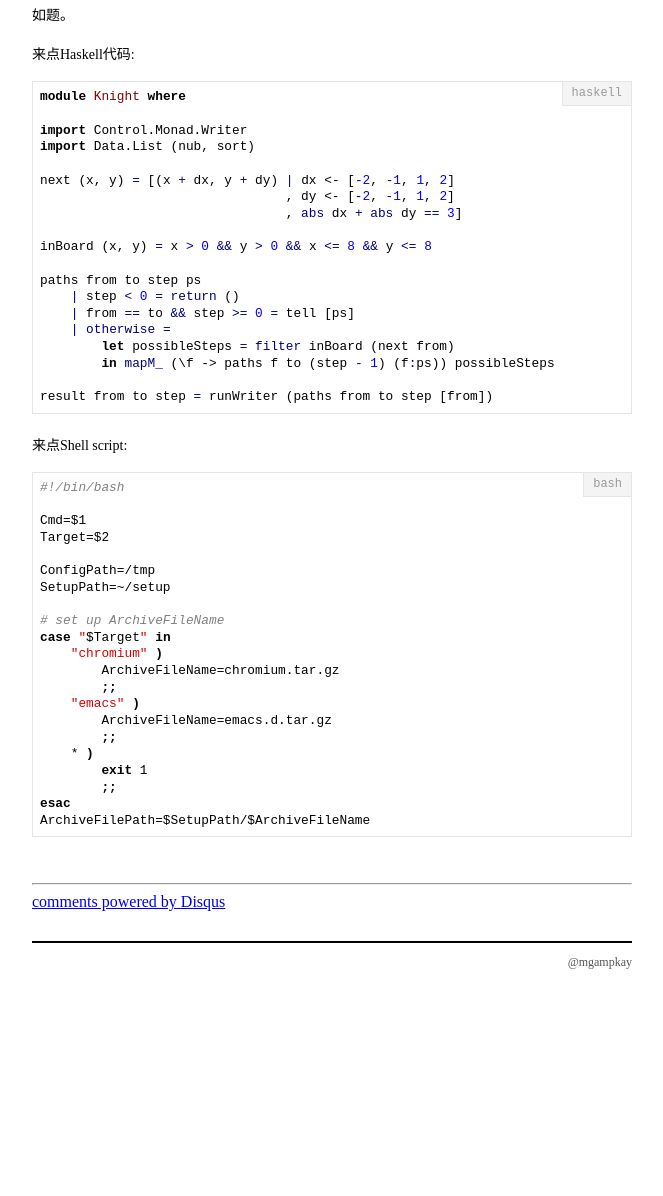
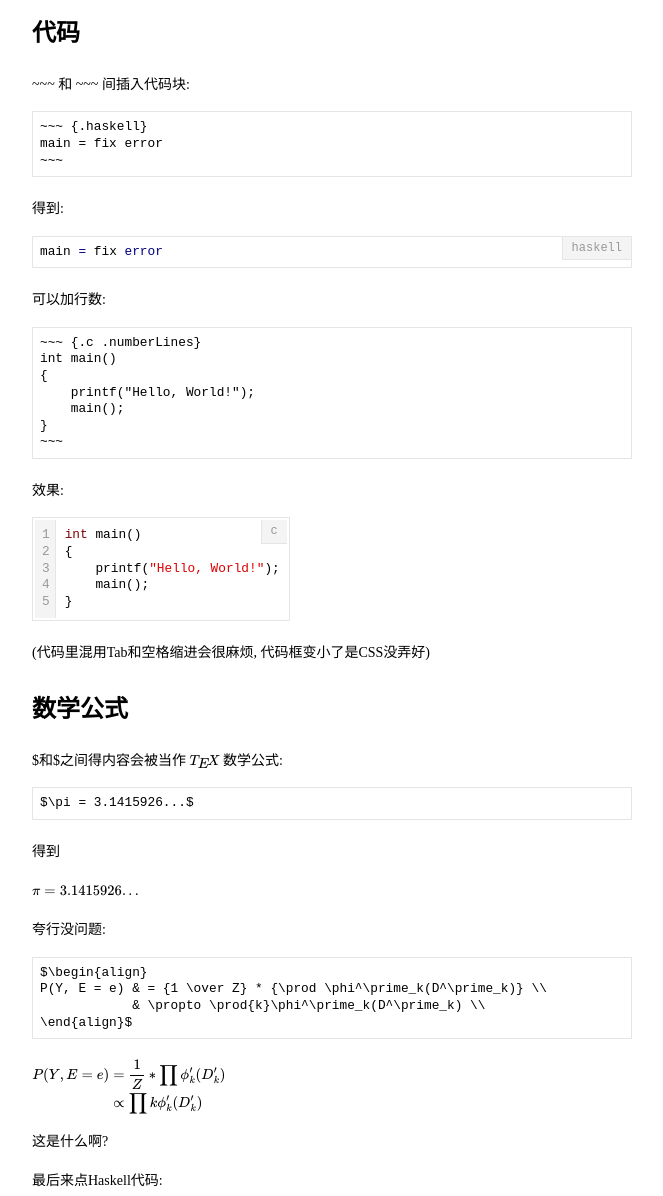
Before and after one commit to MgaMPKAy/mgampkay.github.com, a plain HTML site: page posts/2013-03-19-testing-hakyll-github-pages.html in a window 1280 px wide. Shown: the part 155-1351 px from the top of the page, without its empty margins (308-971 px from the left). Before the commit the page ends 1137 px from the top, so only its background shows below. Drawn offline with nearby package versions, Linux system fonts and the light colour scheme; some packages are replaced by stand-ins of ours; a script that the page names is missing.

Commit message:
Update testing post

```diff
--- a/posts/2013-03-19-testing-hakyll-github-pages.html
+++ b/posts/2013-03-19-testing-hakyll-github-pages.html
@@ -24,8 +24,46 @@
   <div class="info">March 19, 2013</div>
 
   <section>
-    <p>如题。</p>
-<p>来点Haskell代码:</p>
+    <h1 id="代码">代码</h1>
+<p>~~~ 和 ~~~ 间插入代码块:</p>
+<pre><code>~~~ {.haskell}
+main = fix error
+~~~</code></pre>
+<p>得到:</p>
+<pre class="sourceCode haskell"><code class="sourceCode haskell">main <span class="fu">=</span> fix <span class="fu">error</span></code></pre>
+<p>可以加行数:</p>
+<pre><code>~~~ {.c .numberLines}
+int main()
+{
+    printf(&quot;Hello, World!&quot;);
+    main();
+}
+~~~</code></pre>
+<p>效果:</p>
+<table class="sourceCode c numberLines"><tr class="sourceCode"><td class="lineNumbers"><pre>1
+2
+3
+4
+5
+</pre></td><td class="sourceCode"><pre><code class="sourceCode c"><span class="dt">int</span> main()
+{
+    printf(<span class="st">&quot;Hello, World!&quot;</span>);
+    main();
+}</code></pre></td></tr></table>
+<p>(代码里混用Tab和空格缩进会很麻烦, 代码框变小了是CSS没弄好)</p>
+<h1 id="数学公式">数学公式</h1>
+<p>$和$之间得内容会被当作 <span class="math">\(\TeX\)</span> 数学公式:</p>
+<pre><code>$\pi = 3.1415926...$</code></pre>
+<p>得到</p>
+<p><span class="math">\(\pi = 3.1415926...\)</span></p>
+<p>夸行没问题:</p>
+<pre><code>$\begin{align}
+P(Y, E = e) &amp; = {1 \over Z} * {\prod \phi^\prime_k(D^\prime_k)} \\
+            &amp; \propto \prod{k}\phi^\prime_k(D^\prime_k) \\
+\end{align}$</code></pre>
+<p><span class="math">\(\begin{align} P(Y, E = e) &amp; = {1 \over Z} * {\prod \phi^\prime_k(D^\prime_k)} \\ &amp; \propto \prod{k}\phi^\prime_k(D^\prime_k) \\ \end{align}\)</span></p>
+<p>这是什么啊?</p>
+<p>最后来点Haskell代码:</p>
 <pre class="sourceCode haskell"><code class="sourceCode haskell"><span class="kw">module</span> <span class="dt">Knight</span> <span class="kw">where</span>
 
 <span class="kw">import</span> Control.Monad.Writer
@@ -45,28 +83,6 @@ paths from to step ps
         <span class="kw">in</span> <span class="fu">mapM_</span> (\f <span class="ot">-&gt;</span> paths f to (step <span class="fu">-</span> <span class="dv">1</span>) (f<span class="fu">:</span>ps)) possibleSteps
 
 result from to step <span class="fu">=</span> runWriter (paths from to step [from])</code></pre>
-<p>来点Shell script:</p>
-<pre class="sourceCode bash"><code class="sourceCode bash"><span class="co">#!/bin/bash</span>
-
-<span class="ot">Cmd=$1</span>
-<span class="ot">Target=$2</span>
-
-<span class="ot">ConfigPath=</span>/tmp
-<span class="ot">SetupPath=</span>~/setup
-
-<span class="co"># set up ArchiveFileName</span>
-<span class="kw">case</span> <span class="st">&quot;</span><span class="ot">$Target</span><span class="st">&quot;</span><span class="kw"> in</span>
-    <span class="st">&quot;chromium&quot;</span> <span class="kw">)</span>
-	<span class="ot">ArchiveFileName=</span>chromium.tar.gz
-	<span class="kw">;;</span>
-    <span class="st">&quot;emacs&quot;</span> <span class="kw">)</span>
-	<span class="ot">ArchiveFileName=</span>emacs.d.tar.gz
-	<span class="kw">;;</span>
-    * <span class="kw">)</span>
-	<span class="kw">exit</span> 1
-	<span class="kw">;;</span>
-<span class="kw">esac</span>
-<span class="ot">ArchiveFilePath=$SetupPath</span>/<span class="ot">$ArchiveFileName</span></code></pre>
   </section>
 
   <section id="comment">
@@ -105,7 +121,7 @@ $(document).ready(function() {
     });
 });
 </script>
-
+<script type="text/javascript" src="http://cdn.mathjax.org/mathjax/latest/MathJax.js?config=TeX-AMS-MML_HTMLorMML"></script>
 
     </div>
     <div id="footer">
```
